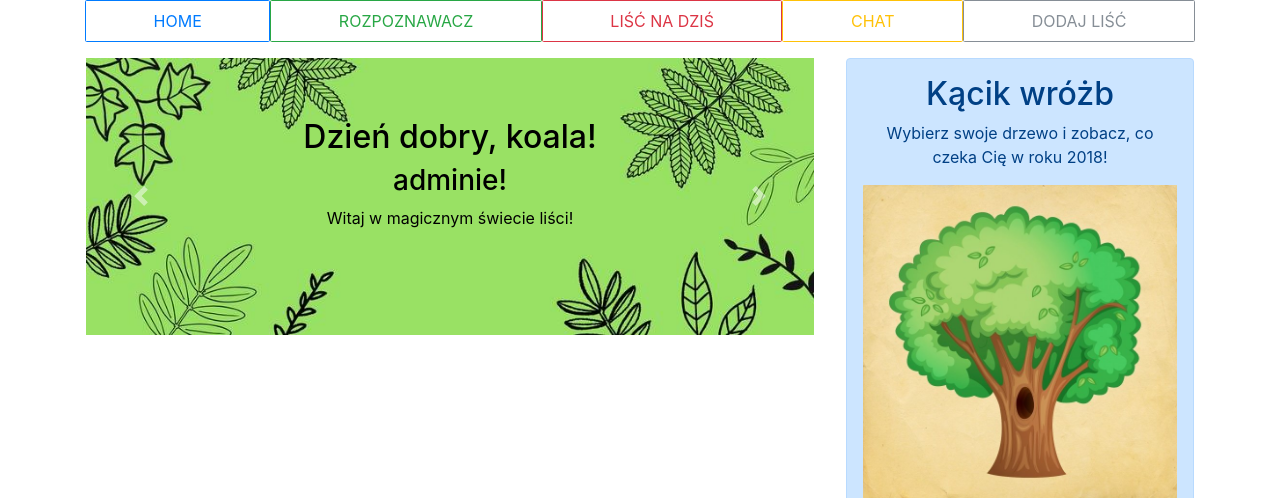
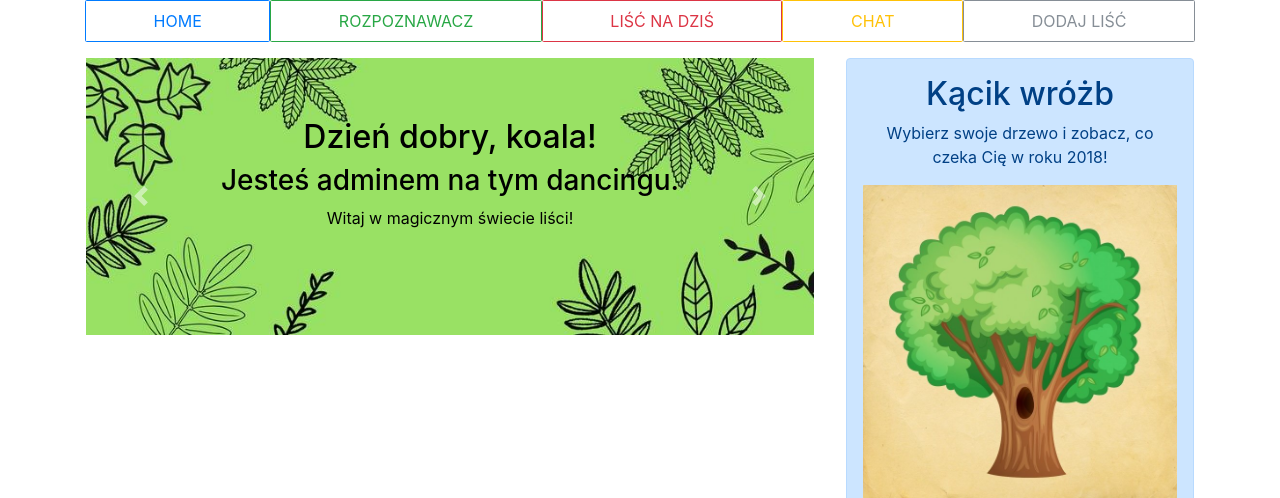
Before and after one commit to koalabzium/PomocnikLe-nika, a PHP site: page /index.php in a window 1280 px wide. Shown: the part 112-610 px from the top of the page. Run offline with PHP 8.4, Linux system fonts and the light colour scheme; a user stored in the database is signed in; data comes from the database, SQL or seed files in the repository; some libraries are stand-ins or nearby versions; some web fonts are replaced.

Commit message:
Changed admin welcome message

```diff
--- a/index.php
+++ b/index.php
@@ -40,7 +40,7 @@ if (isset($_GET['logout'])) {
          <h2>Dzień dobry<?php  if (isset($_SESSION['username'])){echo ", ", $_SESSION['username'];} ?>!</h2>
 
       <?php  if (isset($_SESSION['username']) && $_SESSION['username']=="koala") : ?>
-        <h3>adminie! </h3>
+        <h3>Jesteś adminem na tym dancingu. </h3>
       <?php endif ?>
       <p>Witaj w magicznym świecie liści!</p>
         </div>
```
